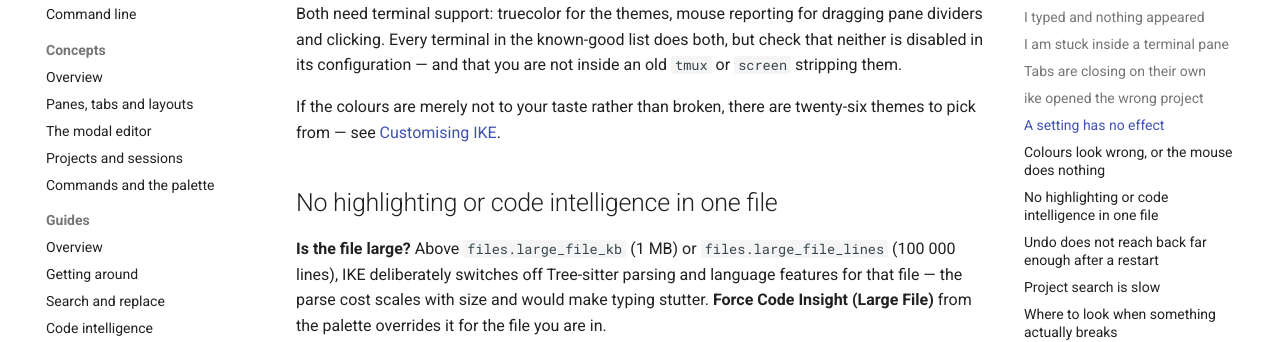
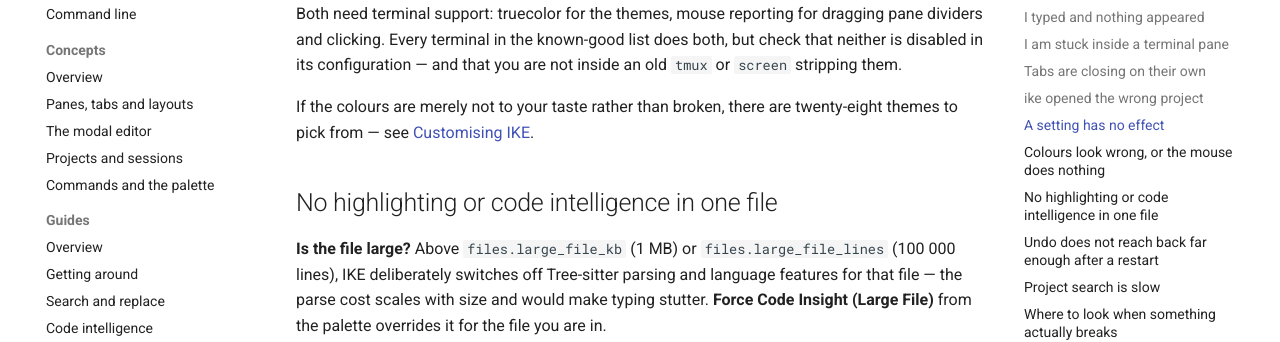
Before and after one commit to TrueDaerk/ike, an MkDocs documentation site: the page built from userdocs/troubleshooting.md, in a window 1280 px wide and 900 px high, scrolled down 2357 px. Shown: the part 163-505 px from the top of the window. Built offline with MkDocs 1.6.1 and Material for MkDocs 9.7.7, drawn with Linux system fonts in a browser that asks for light colours; comment, search, counter and statistics services are not loaded.

Commit message:
docs: screenshots and theme count for the high-contrast themes
#1229 added high-contrast-dark and high-contrast-light, but the README
grid still showed 26 themes and the docs still said "twenty-six".

The two PNGs are captured the same way the grid expects them: the demo
project in a 140x39 terminal with main.go open, at 1600x905 like the
existing 26.

Closes #1346

Co-Authored-By: Claude Opus 5 <noreply@anthropic.com>
Claude-Session: https://claude.ai/code/session_01TWp1SSTQyB7oWGaYg9opjy

```diff
--- a/userdocs/troubleshooting.md
+++ b/userdocs/troubleshooting.md
@@ -117,7 +117,7 @@ does both, but check that neither is disabled in its configuration — and that
 you are not inside an old `tmux` or `screen` stripping them.
 
 If the colours are merely not to your taste rather than broken, there are
-twenty-six themes to pick from — see
+twenty-eight themes to pick from — see
 [Customising IKE](guides/customising.md).
 
 ## No highlighting or code intelligence in one file
```
Also changed, not shown: README.md (+3 -2 lines), wiki/log.md (+7 -0 lines), docs/screenshots/high-contrast-dark.png (added), docs/screenshots/high-contrast-light.png (added).
